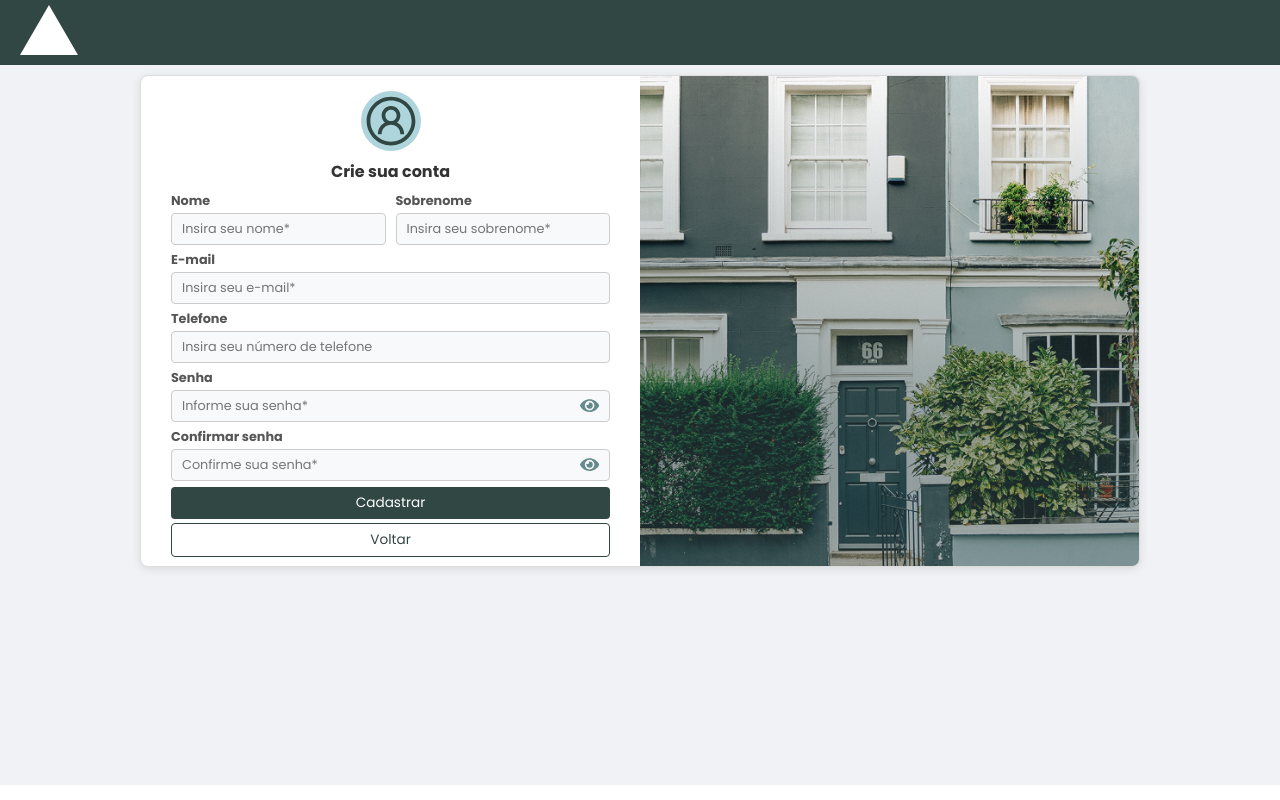
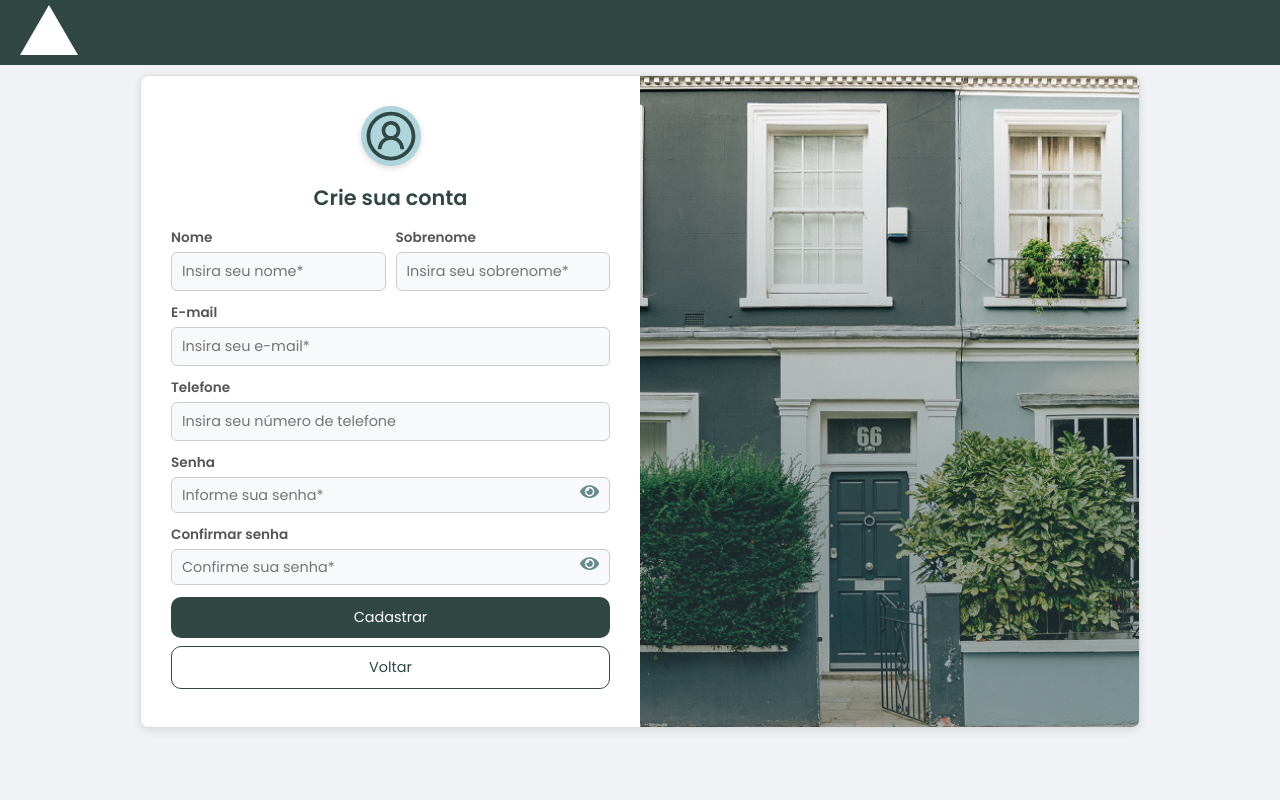
Before and after one commit to zurannii/projeto-frontend, a Next.js app in the folder projeto-frontend/: page /cadastro in a window 1280 px wide. Built offline with nearby package versions, Linux system fonts and the light colour scheme.

Commit message:
ajustando a página de cadastro

```diff
--- a/projeto-frontend/app/cadastro/cadastro.css
+++ b/projeto-frontend/app/cadastro/cadastro.css
@@ -1,14 +1,17 @@
+@import url('https://fonts.googleapis.com/css2?family=Poppins:wght@300;400;600&display=swap');
+
 body {
   margin: 0;
   padding: 0;
+  font-family: 'Poppins', sans-serif;
+  background-color: #f0f2f5;
 }
 
 .signup-container {
   display: flex;
   flex-direction: column;
-  min-height: calc(100vh - 10px) !important;
-  height: auto !important;
-  background-color: #f0f2f5;
+  min-height: calc(100vh - 10px);
+  height: auto;
   overflow-y: auto;
   padding-top: 0;
   margin-top: -5px;
@@ -21,7 +24,6 @@ body {
   display: flex;
   align-items: center;
   padding: 0 20px;
-  margin-top: 0;
 }
 
 .signup-logo {
@@ -44,12 +46,11 @@ body {
 }
 
 .signup-form-container {
-  padding: 5px 30px;
+  padding: 30px;
   text-align: center;
   min-width: 320px;
   width: 50%;
   position: relative;
-  margin-top: 10px;
 }
 
 .signup-avatar {
@@ -57,42 +58,44 @@ body {
   height: 60px;
   background-color: #aed5dc;
   border-radius: 50%;
-  margin: 0 auto 8px auto;
+  margin: 0 auto 16px auto;
   display: flex;
   justify-content: center;
   align-items: center;
   font-size: 30px;
   color: #314743;
+  box-shadow: 0 2px 6px rgba(0, 0, 0, 0.15);
 }
 
 .signup-form-container h2 {
-  margin-bottom: 8px;
-  color: #333;
-  font-size: 1em;
+  margin-bottom: 15px;
+  color: #314743;
+  font-size: 1.3em;
+  font-weight: 600;
 }
 
 .form-group {
-  margin-bottom: 6px;
+  margin-bottom: 12px;
   text-align: left;
 }
 
 .form-group label {
   display: block;
-  margin-bottom: 3px;
-  font-weight: bold;
+  margin-bottom: 4px;
+  font-weight: 600;
   color: #555;
-  font-size: 0.8em;
+  font-size: 0.85em;
 }
 
 .form-group input[type="email"],
 .form-group input[type="text"],
 .form-group input[type="tel"] {
   width: 100%;
-  padding: 6px 10px;
+  padding: 8px 10px;
   border: 1px solid #ccc;
-  border-radius: 4px;
+  border-radius: 6px;
   box-sizing: border-box;
-  font-size: 0.8em;
+  font-size: 0.9em;
   background-color: #f8f9fa;
   outline: none;
 }
@@ -101,9 +104,9 @@ body {
   position: relative;
   display: flex;
   align-items: center;
-  height: 32px;
+  height: 36px;
   border: 1px solid #ccc;
-  border-radius: 4px;
+  border-radius: 6px;
   box-sizing: border-box;
   background-color: #f8f9fa;
   padding: 0 10px;
@@ -115,7 +118,7 @@ body {
   padding: 6px 0;
   border: none;
   outline: none;
-  font-size: 0.8em;
+  font-size: 0.9em;
   background-color: transparent;
   flex-grow: 1;
 }
@@ -124,9 +127,6 @@ body {
   cursor: pointer;
   color: #65898C;
   font-size: 1.2em;
-  display: flex;
-  align-items: center;
-  justify-content: center;
   margin-left: 8px;
   flex-shrink: 0;
 }
@@ -137,14 +137,14 @@ body {
 
 .error-message {
   color: #dc3545;
-  font-size: 0.65em;
-  margin-top: 1px;
+  font-size: 0.7em;
+  margin-top: 2px;
   display: block;
 }
 
 .forgot-password-link {
   display: block;
-  margin-top: 5px;
+  margin-top: 6px;
   margin-bottom: 20px;
   color: #4D6366;
   text-decoration: underline;
@@ -153,18 +153,14 @@ body {
   margin-left: 2px;
 }
 
-.forgot-password-link:hover {
-  text-decoration: underline;
-}
-
 .continue-button,
 .back-button {
   width: 100%;
-  padding: 6px 10px;
-  border-radius: 4px;
+  padding: 10px;
+  border-radius: 10px;
   cursor: pointer;
-  font-size: 0.85em;
-  margin-bottom: 4px;
+  font-size: 0.9em;
+  margin-bottom: 8px;
 }
 
 .continue-button {
@@ -184,7 +180,8 @@ body {
 }
 
 .back-button:hover {
-  background-color: #e6eaea;
+  background-color: #314743;
+  color:w;
 }
 
 .signup-image-container {
@@ -227,11 +224,6 @@ body {
     padding: 20px;
   }
 
-  .continue-button,
-  .back-button {
-    font-size: 1em;
-  }
-
   .form-row {
     flex-direction: column;
   }
```
